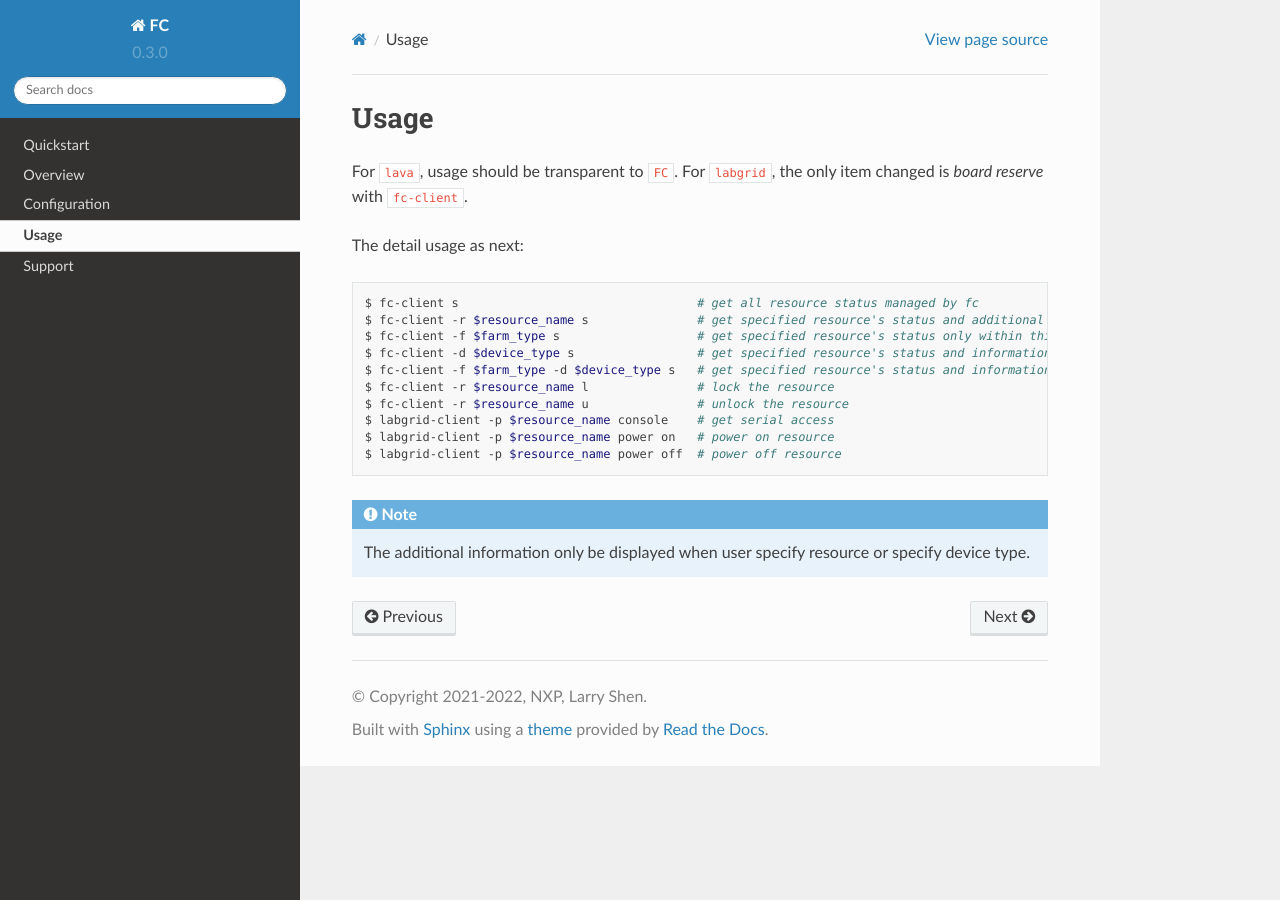
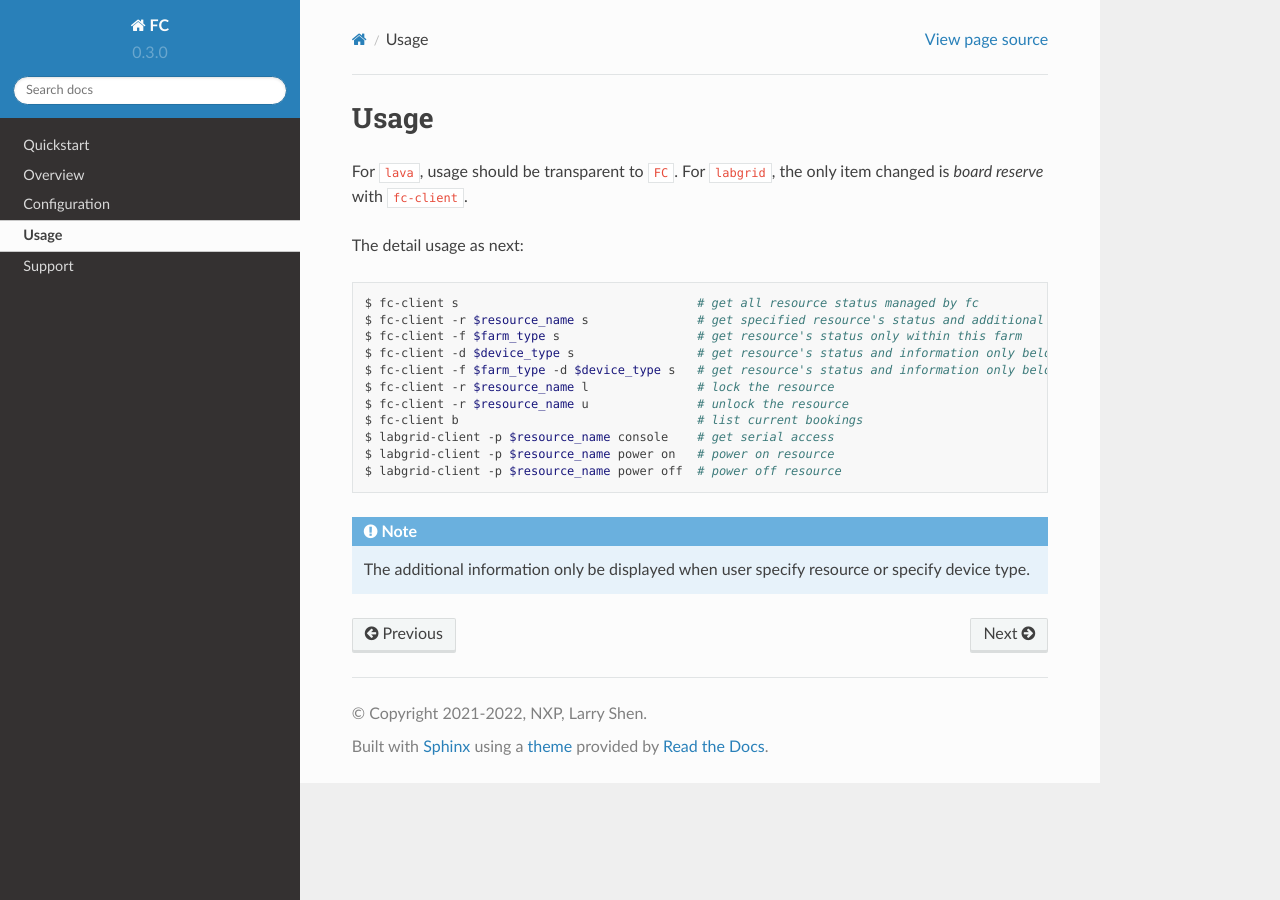
Before and after one commit to NXP/fc, a Sphinx documentation site: the page built from doc/usage.rst, in a window 1280 px wide. Built offline with Sphinx 7.4.7 and the Read the Docs theme 2.0.0, drawn with Linux system fonts in a browser that asks for light colours.

Commit message:
Update command usage.
Signed-off-by: Larry Shen <larry.shen@nxp.com>

```diff
--- a/doc/usage.rst
+++ b/doc/usage.rst
@@ -9,11 +9,12 @@
 
   $ fc-client s                                 # get all resource status managed by fc
   $ fc-client -r $resource_name s               # get specified resource's status and additional information
-  $ fc-client -f $farm_type s                   # get specified resource's status only within this farm
-  $ fc-client -d $device_type s                 # get specified resource's status and information only belongs to specified device type
-  $ fc-client -f $farm_type -d $device_type s   # get specified resource's status and information only belongs to specified device type and within this farm
+  $ fc-client -f $farm_type s                   # get resource's status only within this farm
+  $ fc-client -d $device_type s                 # get resource's status and information only belongs to specified device type
+  $ fc-client -f $farm_type -d $device_type s   # get resource's status and information only belongs to specified device type and within this farm
   $ fc-client -r $resource_name l               # lock the resource
   $ fc-client -r $resource_name u               # unlock the resource
+  $ fc-client b                                 # list current bookings
   $ labgrid-client -p $resource_name console    # get serial access
   $ labgrid-client -p $resource_name power on   # power on resource
   $ labgrid-client -p $resource_name power off  # power off resource
```
